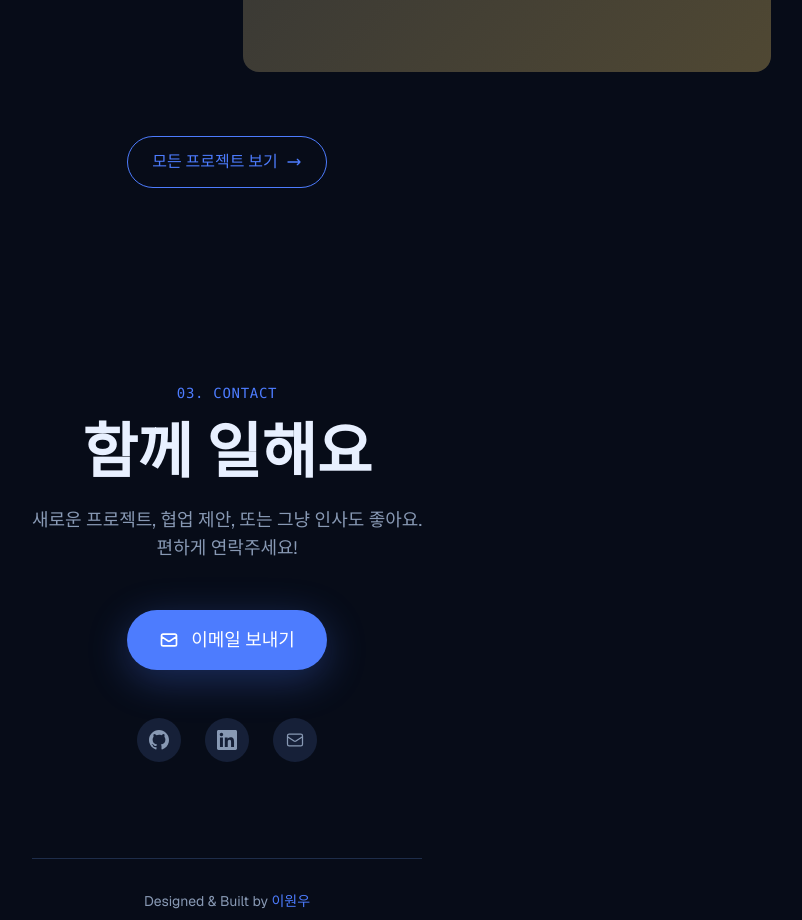
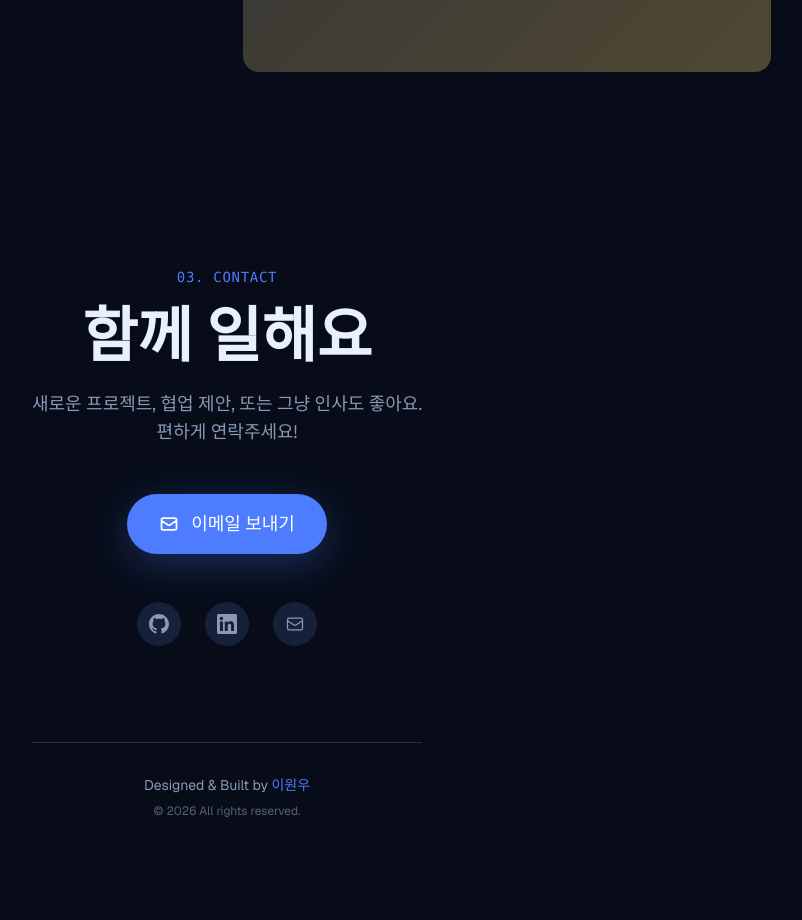
Before and after one commit to wanudesu/project-luna, a Next.js app: page / in a window 1280 px wide. Shown: the part 2560-3480 px from the top of the page, without its empty margins (413-1215 px from the left). Built offline with nearby package versions, Linux system fonts and the light colour scheme.

Commit message:
style: remove hardcording of projects hover

```diff
--- a/src/app/globals.css
+++ b/src/app/globals.css
@@ -68,8 +68,8 @@
 .light {
   /* 배경: 크림빛 아이보리 */
   --color-bg: #FDF8F0;
-  --color-bg-navy: #F5EDD8;
-  --color-bg-surface: #FFFCF5;
+  --color-bg-navy: #EDE0C4;
+  --color-bg-surface: #F5EDD8;
   --color-border: #E8D8B8;
 
   /* 텍스트: 따뜻한 다크브라운 */
@@ -84,11 +84,14 @@
   --sun-opacity: 1;
   --star-opacity: 0;
   --orb-glow-color: rgba(251, 191, 36, 0.4);
+
   --hero-bg: radial-gradient(ellipse at 75% 45%, #FFE4A0 0%, #FDF3DC 35%, #FDF8F0 70%);
+  --card-overlay: rgba(100, 60, 20, 0.5);
 }
 
 .dark {
   --hero-bg: radial-gradient(ellipse at 70% 50%, #0D1E40 0%, #070C18 55%, #03050A 100%);
+  --card-overlay: rgba(0, 0, 0, 0.6);
 }
 
 /* ━━━━━━━━━━━━━━━━━━━━━━━━━━━━━━━━━━━━━━━━━━━━━━━━━━
--- a/src/components/home/ProjectsSection.tsx
+++ b/src/components/home/ProjectsSection.tsx
@@ -89,12 +89,15 @@ function ProjectCard({ project, index }: { project: typeof projects[0]; index: n
           {/* 호버 오버레이 */}
           <div
             className="absolute inset-0 opacity-0 group-hover:opacity-100
-                       transition-opacity duration-300
-                       bg-gradient-to-t from-black/60 via-transparent to-transparent
-                       flex items-end p-6"
+                        transition-opacity duration-300
+                        flex items-end p-6"
+
+            style={{
+                background: "linear-gradient(to top, var(--card-overlay) 0%, transparent 60%)"
+            }}
           >
             <span className="text-white font-medium flex items-center gap-2">
-              View Project
+              프로젝트 보기
               <svg
                 className="w-4 h-4 transform group-hover:translate-x-1 transition-transform"
                 fill="none"
@@ -206,32 +209,7 @@ export function ProjectsSection() {
           {projects.map((project, i) => (
             <ProjectCard key={project.id} project={project} index={i} />
           ))}
-        </div>{/* ── 더보기 링크 ── */}
-        <motion.div variants={itemVariants} className="mt-16 text-center">
-          <Link
-            href="/projects"
-            className="inline-flex items-center gap-2 px-6 py-3
-                       font-medium rounded-full
-                       transition-colors duration-200"
-            style={{
-              color: "var(--color-accent)",
-              border: "1px solid var(--color-accent)",
-            }}
-            onMouseEnter={(e) => {
-              e.currentTarget.style.backgroundColor = "var(--color-accent)";
-              e.currentTarget.style.color = "white";
-            }}
-            onMouseLeave={(e) => {
-              e.currentTarget.style.backgroundColor = "transparent";
-              e.currentTarget.style.color = "var(--color-accent)";
-            }}
-          >
-            모든 프로젝트 보기
-            <svg className="w-4 h-4" fill="none" viewBox="0 0 24 24" stroke="currentColor">
-              <path strokeLinecap="round" strokeLinejoin="round" strokeWidth={2} d="M17 8l4 4m0 0l-4 4m4-4H3" />
-            </svg>
-          </Link>
-        </motion.div>
+        </div>
       </motion.div>
     </section>
   );
```
